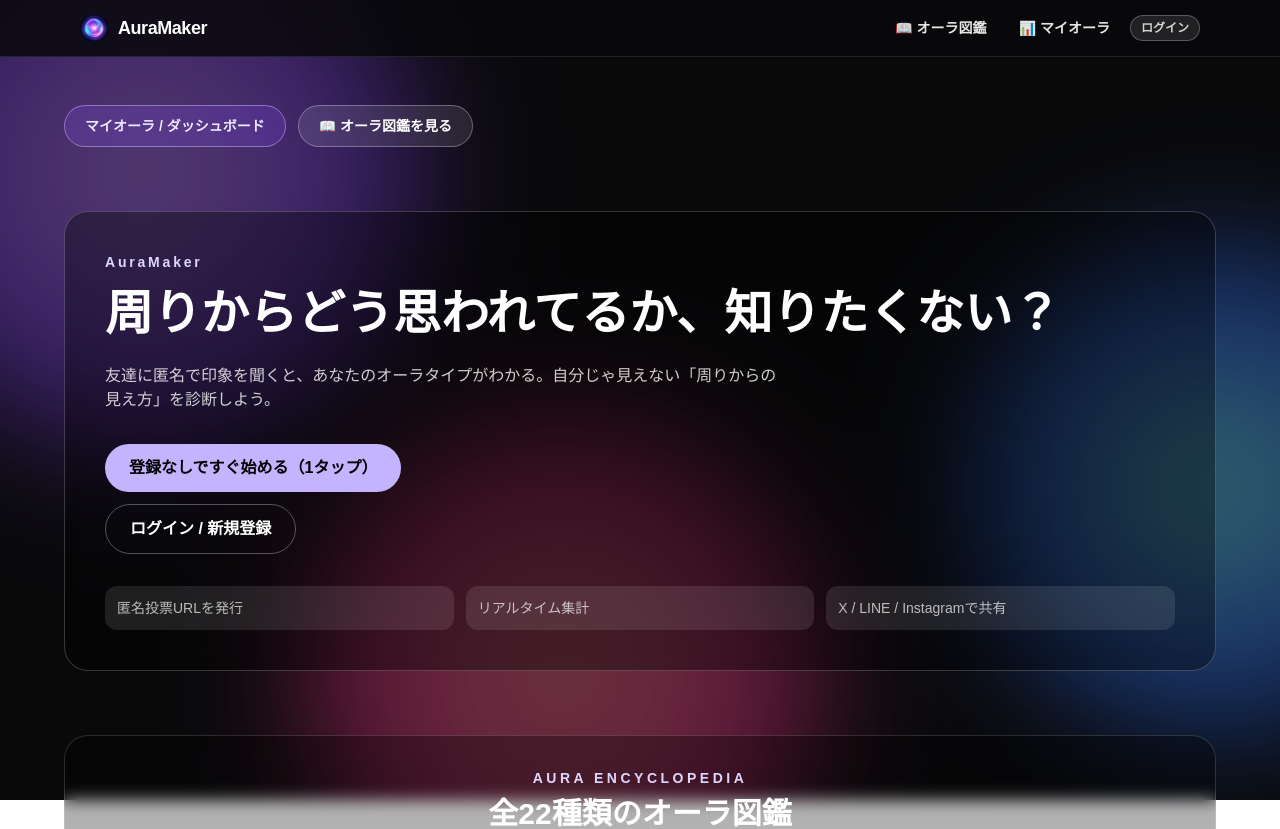
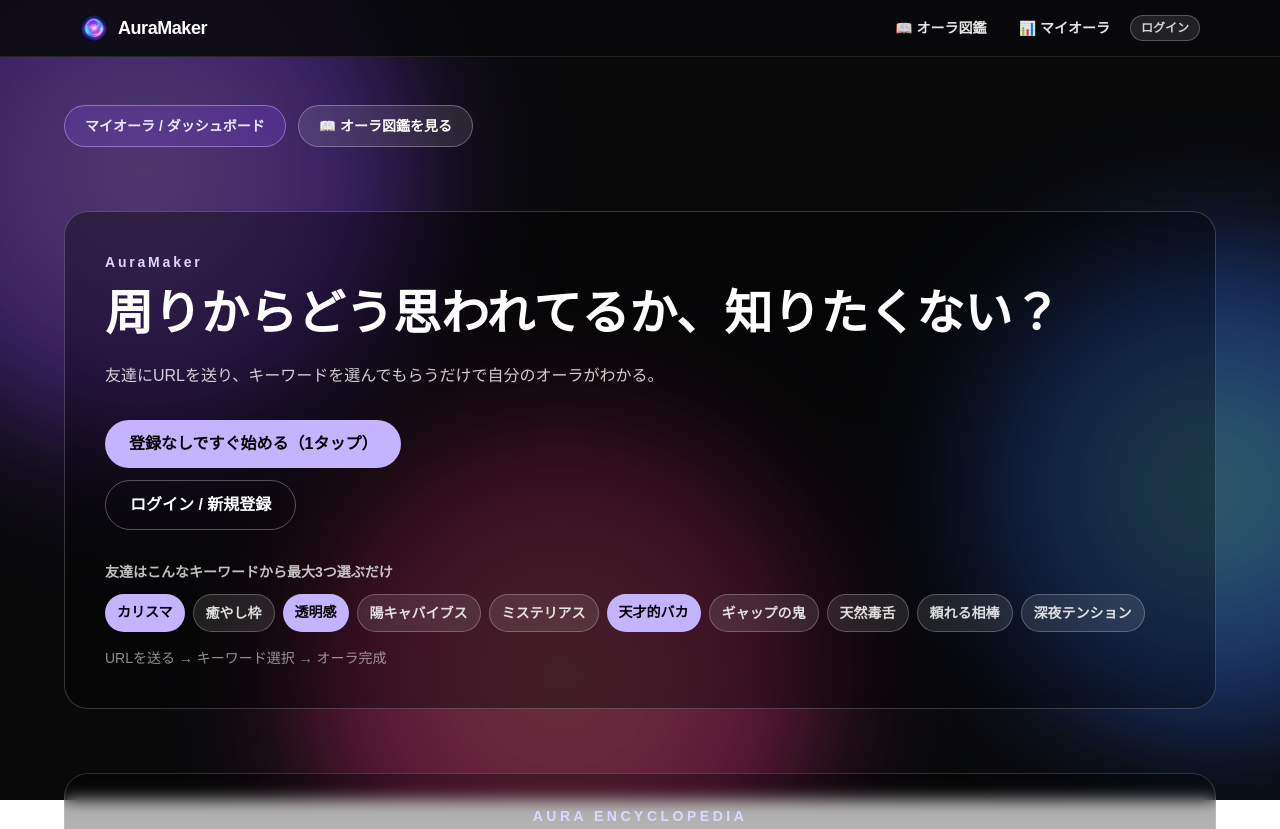
Before and after one commit to sotamarudayo/aura-maker, a Next.js app: page / in a window 1280 px wide. Shown: the top 829 px of the page. Built offline with nearby package versions, Linux system fonts and the light colour scheme; no server answers.

Commit message:
Show keyword examples on landing so the vote mechanic is obvious.
Co-authored-by: Cursor <cursoragent@cursor.com>

```diff
--- a/app/api/og/route.tsx
+++ b/app/api/og/route.tsx
@@ -114,7 +114,7 @@ async function renderDefaultOg(fontData: ArrayBuffer) {
             color: "#ddd6fe",
           }}
         >
-          友達の印象から、あなたのオーラがわかる
+          友達にURLを送り、キーワードを選んでもらうだけ
         </div>
       </OgShell>
     ),
--- a/app/layout.tsx
+++ b/app/layout.tsx
@@ -35,11 +35,11 @@ export const metadata: Metadata = {
     template: "%s | AuraMaker",
   },
   description:
-    "周りからどう思われてるか、知りたくない？友達の印象からオーラ診断。AuraMaker",
+    "周りからどう思われてるか、知りたくない？友達にURLを送ってキーワードを選んでもらうだけでオーラ診断。AuraMaker",
   openGraph: {
     title: "AuraMaker | 友達から見た自分のオーラがわかる",
     description:
-      "周りからどう思われてるか、知りたくない？友達の印象からオーラ診断。AuraMaker",
+      "周りからどう思われてるか、知りたくない？友達にURLを送ってキーワードを選んでもらうだけでオーラ診断。AuraMaker",
     siteName: "AuraMaker",
     type: "website",
     locale: "ja_JP",
@@ -50,7 +50,7 @@ export const metadata: Metadata = {
     card: "summary_large_image",
     title: "AuraMaker | 友達から見た自分のオーラがわかる",
     description:
-      "周りからどう思われてるか、知りたくない？友達の印象からオーラ診断。AuraMaker",
+      "周りからどう思われてるか、知りたくない？友達にURLを送ってキーワードを選んでもらうだけでオーラ診断。AuraMaker",
     images: [ogImage.url],
   },
   icons: {
--- a/app/login/page.tsx
+++ b/app/login/page.tsx
@@ -22,7 +22,7 @@ export default async function LoginPage() {
         <div className="space-y-2">
           <h1 className="text-3xl font-black sm:text-4xl">AuraMaker</h1>
           <p className="text-sm text-white/80 sm:text-base">
-            周りからどう思われてるか、知りたくない？友達の印象からオーラ診断。
+            周りからどう思われてるか、知りたくない？キーワードを選んでもらうだけでオーラ診断。
           </p>
         </div>
 
--- a/app/page.tsx
+++ b/app/page.tsx
@@ -6,6 +6,20 @@ import AuraBackground from "@/components/AuraBackground";
 import { AURA_TYPES } from "@/lib/constants/auras";
 import { SERVICE_SHARE_TEXT } from "@/lib/constants/share";
 import { createClient } from "@/utils/supabase/server";
+
+/** トップで見せる投票キーワード例（実際の投票ワードから抜粋） */
+const LANDING_EXAMPLE_WORDS = [
+  { label: "カリスマ", selected: true },
+  { label: "癒やし枠", selected: false },
+  { label: "透明感", selected: true },
+  { label: "陽キャバイブス", selected: false },
+  { label: "ミステリアス", selected: false },
+  { label: "天才的バカ", selected: true },
+  { label: "ギャップの鬼", selected: false },
+  { label: "天然毒舌", selected: false },
+  { label: "頼れる相棒", selected: false },
+  { label: "深夜テンション", selected: false },
+] as const;
 
 export const metadata: Metadata = {
   title: "AuraMaker | 友達から見た自分のオーラがわかる",
@@ -67,7 +81,7 @@ export default async function Home() {
             周りからどう思われてるか、知りたくない？
           </h1>
           <p className="mt-5 max-w-2xl text-white/80">
-            友達に匿名で印象を聞くと、あなたのオーラタイプがわかる。自分じゃ見えない「周りからの見え方」を診断しよう。
+            友達にURLを送り、キーワードを選んでもらうだけで自分のオーラがわかる。
           </p>
           <div className="mt-8 flex flex-col gap-3 sm:flex-row sm:flex-wrap sm:items-center">
             <AnonymousStartButton className="w-full rounded-full bg-violet-300 px-6 py-3 text-center font-semibold text-black disabled:opacity-60 sm:w-auto" />
@@ -78,10 +92,28 @@ export default async function Home() {
               ログイン / 新規登録
             </Link>
           </div>
-          <div className="mt-8 grid gap-3 text-sm text-white/70 md:grid-cols-3">
-            <div className="rounded-xl bg-white/10 p-3">匿名投票URLを発行</div>
-            <div className="rounded-xl bg-white/10 p-3">リアルタイム集計</div>
-            <div className="rounded-xl bg-white/10 p-3">X / LINE / Instagramで共有</div>
+
+          <div className="mt-8">
+            <p className="text-sm font-semibold text-white/75">
+              友達はこんなキーワードから最大3つ選ぶだけ
+            </p>
+            <div className="mt-3 flex flex-wrap gap-2" aria-hidden>
+              {LANDING_EXAMPLE_WORDS.map((word) => (
+                <span
+                  key={word.label}
+                  className={
+                    word.selected
+                      ? "rounded-full bg-violet-300 px-3 py-2 text-sm font-semibold text-black"
+                      : "rounded-full border border-white/25 bg-white/10 px-3 py-2 text-sm font-semibold text-white/85"
+                  }
+                >
+                  {word.label}
+                </span>
+              ))}
+            </div>
+            <p className="mt-4 text-sm text-white/55">
+              URLを送る → キーワード選択 → オーラ完成
+            </p>
           </div>
         </section>
 
--- a/lib/constants/share.ts
+++ b/lib/constants/share.ts
@@ -1,6 +1,6 @@
 /** サービス紹介用シェア文面 */
 export const SERVICE_SHARE_TEXT =
-  "周りからどう思われてるか、知りたくない？友達の印象からオーラ診断✨ AuraMaker #AuraMaker";
+  "周りからどう思われてるか、知りたくない？友達にURLを送ってキーワードを選んでもらうだけでオーラ診断✨ AuraMaker #AuraMaker";
 
 export function buildServiceShareUrls(siteUrl: string) {
   const encodedText = encodeURIComponent(SERVICE_SHARE_TEXT);
```
